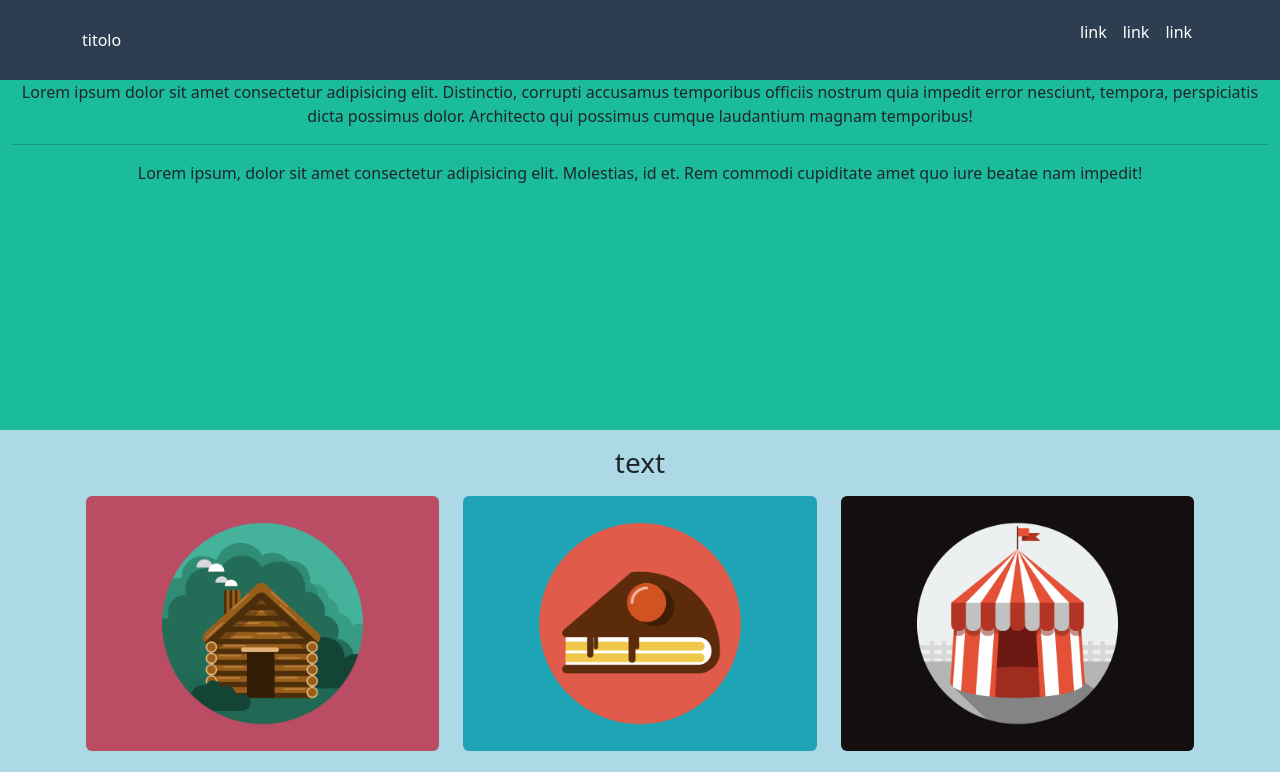
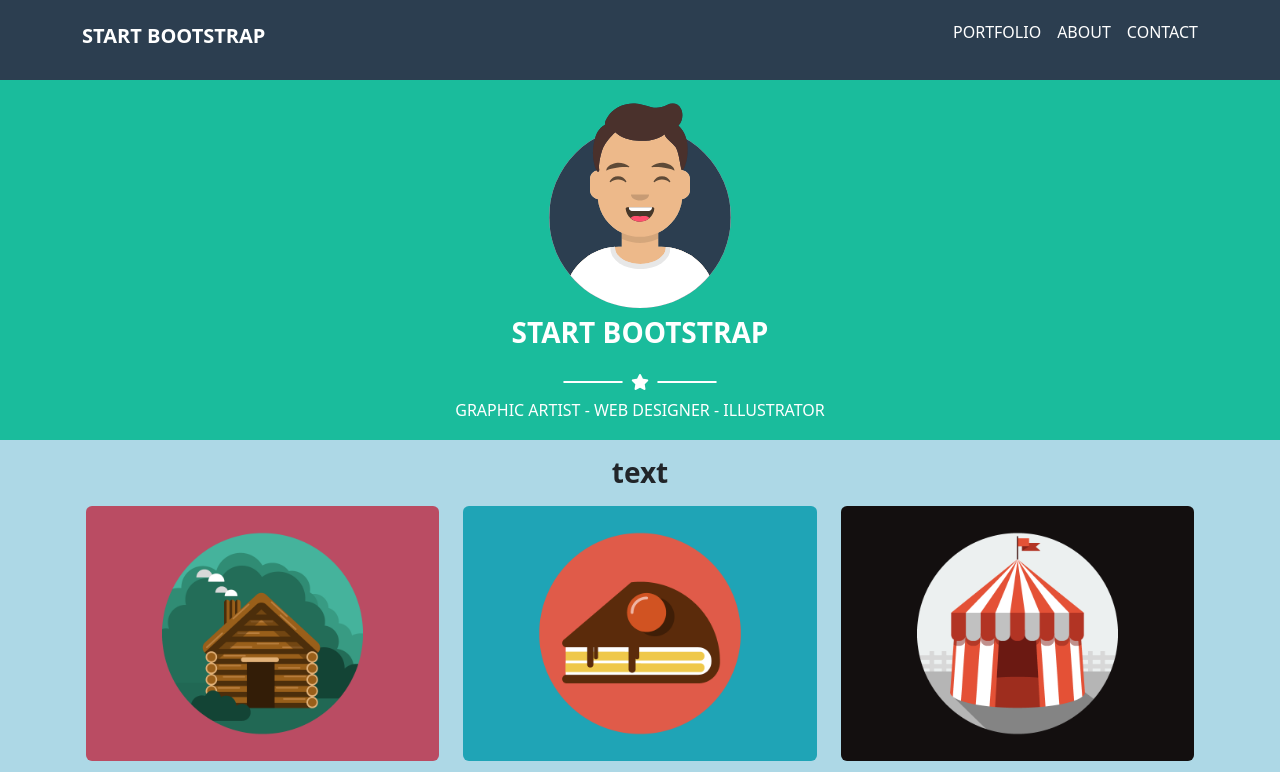
Before and after one commit to marianitadileo/html-css-bootstrap-freelancer, a plain HTML site: page index.html in a window 1280 px wide. Shown: the top 772 px of the page. Drawn offline with nearby package versions, Linux system fonts and the light colour scheme.

Commit message:
header and jumbotron

```diff
--- a/css/style.css
+++ b/css/style.css
@@ -1,5 +1,25 @@
+/* COMMON  */
 img {
     width: 100%;
+}
+
+h1, h2, h3, h4, h5, h6 {
+    font-weight: bold;
+}
+
+.line {
+    width: 60px;
+    border-radius: 10px;
+    border: 1px solid;
+}
+
+li {
+    list-style-type: none;
+}
+
+a {
+    text-decoration: none;
+    color: white;
 }
 
 /* HEADER  */
@@ -10,16 +30,19 @@ header {
 }
 
 .ms_menu li {
-    list-style-type: none;
     margin-left: 1rem;
 }
 
 /* MAIN  */
 /* Section Jumbo */
 .ms_jumbo {
-    height: 350px;
+    height: 360px;
     width: 100%;
     background-color: #1ABC9C;
+}
+
+.avatar-img {
+    width: 200px;
 }
 
 /* Section-portfolio */
--- a/index.html
+++ b/index.html
@@ -10,6 +10,8 @@
     <link href="https://cdn.jsdelivr.net/npm/bootstrap@5.3.0-alpha1/dist/css/bootstrap.min.css" rel="stylesheet" integrity="sha384-GLhlTQ8iRABdZLl6O3oVMWSktQOp6b7In1Zl3/Jr59b6EGGoI1aFkw7cmDA6j6gD" crossorigin="anonymous">
     <!-- link css  -->
     <link rel="stylesheet" href="css/style.css">
+    <!-- link  -->
+    <link rel="stylesheet" href="https://cdnjs.cloudflare.com/ajax/libs/font-awesome/6.3.0/css/all.min.css" integrity="sha512-SzlrxWUlpfuzQ+pcUCosxcglQRNAq/DZjVsC0lE40xsADsfeQoEypE+enwcOiGjk/bSuGGKHEyjSoQ1zVisanQ==" crossorigin="anonymous" referrerpolicy="no-referrer" />
 </head>
 <body>
     <div>
@@ -17,17 +19,23 @@
         <header>
             <div class="container h-100">
                 <div class="row h-100 align-items-center">
-                    <div class="col-10">titolo</div>
+                    <div class="col-10 col-md-5">
+                        <h5>START BOOTSTRAP</h5>
+                    </div>
 
-                    <div class="col-2">
+                    <div class="col-2 col-md-7">
+                        <div class="d-md-none">
+                            <span><i class="fa-solid fa-bars"></i></span>
+                        </div>
+
                         <nav class="d-none d-md-block">
-                            <ul class="ms_menu d-flex g-3">
-                                <li>link</li>
-                                <li>link</li>
-                                <li>link</li>
+                            <ul class="ms_menu d-flex justify-content-end gx-4">
+                                <li><a href="">PORTFOLIO</a></li>
+                                <li><a href="">ABOUT</a></li>
+                                <li><a href="">CONTACT</a></li>
                             </ul>
                         </nav>
-                        <div class="col-2 d-md-none">menù</div>
+
                     </div>
                 </div>
             </div>
@@ -38,9 +46,18 @@
             <!-- section-1  -->
             <section class="container-fluid ms_jumbo">
                 <div class="jumbotron text-center">
-                    <div class="img">Lorem ipsum dolor sit amet consectetur adipisicing elit. Distinctio, corrupti accusamus temporibus officiis nostrum quia impedit error nesciunt, tempora, perspiciatis dicta possimus dolor. Architecto qui possimus cumque laudantium magnam temporibus!</div>
-                    <hr>
-                    <div class="text">Lorem ipsum, dolor sit amet consectetur adipisicing elit. Molestias, id et. Rem commodi cupiditate amet quo iure beatae nam impedit!</div>
+                    <img class="avatar-img pt-3" src="img/avatar.svg" alt="">
+                    <h3 class="p-2 text-white">START BOOTSTRAP</h3>
+
+                    <div class="d-flex align-items-center justify-content-center">
+                        <div class="line text-white"></div>
+                        <i class="fa-solid fa-star text-white p-2"></i>
+                        <span class="line text-white"></span>
+                    </div>
+
+                    <div class="text pb-2">
+                        <p class="text-white">GRAPHIC ARTIST - WEB DESIGNER - ILLUSTRATOR</p>
+                    </div>
                 </div>
             </section>
 
```
